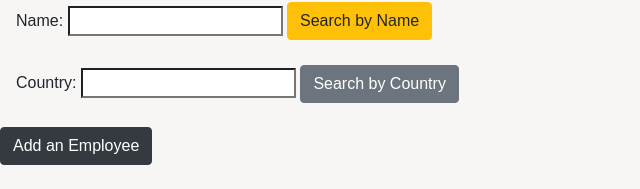
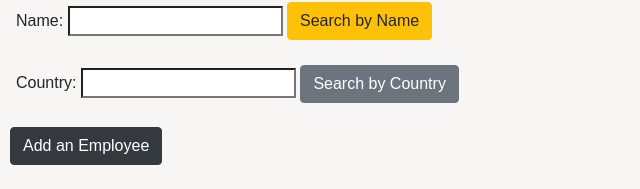
Before and after one commit to AlexKomaha/company_employees, a Flask app: template templates/index.html in a window 1280 px wide. Shown: the part 144-333 px from the top of the page, without its empty margins (0-640 px from the left). Run offline with Flask 3, Linux system fonts and the light colour scheme; the template is opened without the code that fills it, so the values that code supplies are empty; some libraries are stand-ins or nearby versions.

Commit message:
fixed bug with button

```diff
--- a/static/script.js
+++ b/static/script.js
@@ -9,3 +9,6 @@ function trimInputCountry() {
   var trimmedValue = inputValue.trim();
   document.getElementById("country").value = trimmedValue
 }
+
+var button = document.getElementById('button');
+button.style.marginLeft = '10px';
--- a/templates/index.html
+++ b/templates/index.html
@@ -5,7 +5,7 @@
     <meta name="viewport" content="width=device-width, initial-scale=1.0">
     <link href="https://maxcdn.bootstrapcdn.com/bootstrap/4.5.2/css/bootstrap.min.css" rel="stylesheet">
     <link rel="stylesheet" href="static/style.css">
-    <script src="static/script.js"></script>
+    <script src="static/script.js" defer></script>
     <title>Employees Search</title>
 </head>
 <body>
@@ -26,10 +26,9 @@
         </form>
         </div>
         <br>
-        <form action="/add_employee" method="post">
-          <button type="submit" class="btn btn-dark">Add an Employee</button>
-        </form>
-<br>
+        <button class="btn btn-dark" onclick="window.location.href='{{ url_for('add_employee') }}'" id="button">Add an Employee</button>
+        <br>
+        <br>
     <!-- Display the employees -->
     <table class="table">
         <thead class="thead-dark">
```
Also changed, not shown: employees.db.
